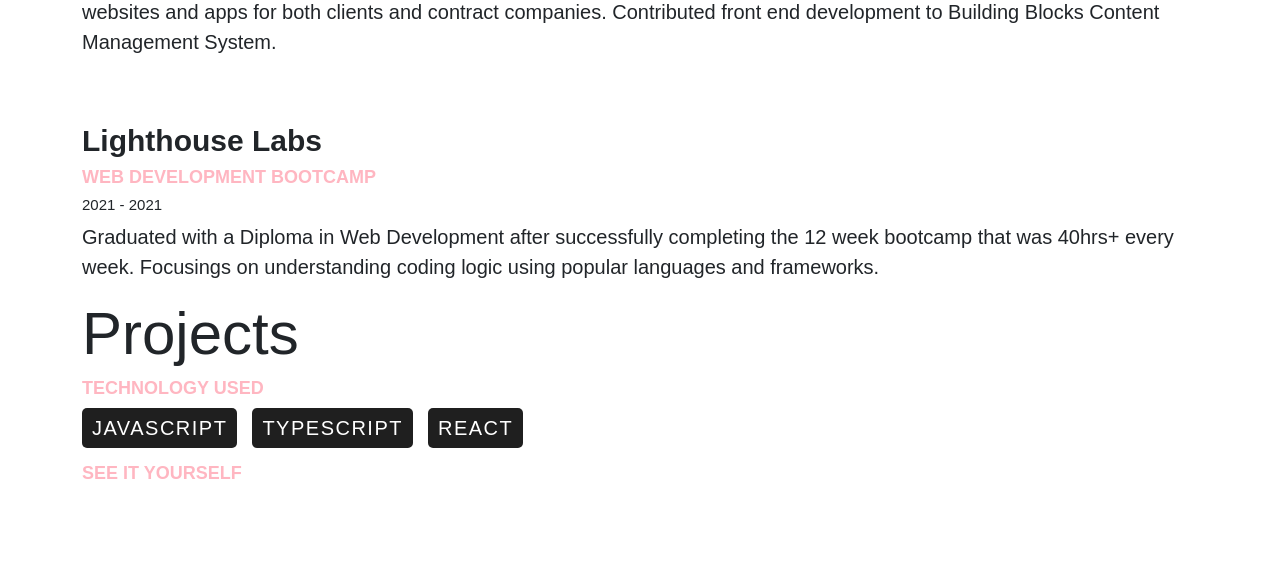
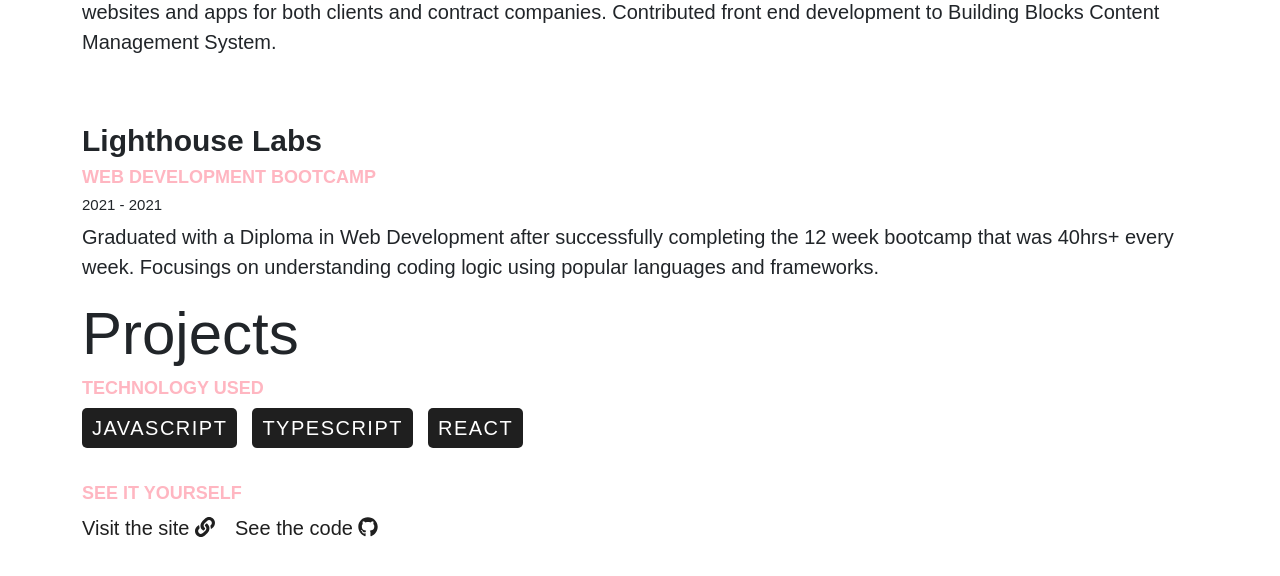
Before and after one commit to courtamos/courtamos-portfolio, a React (Create React App) app: page / in a window 1280 px wide. Shown: the part 1692-2268 px from the top of the page. Built offline with nearby package versions, Linux system fonts and the light colour scheme.

Commit message:
create link component for projects

```diff
--- a/package.json
+++ b/package.json
@@ -4,6 +4,7 @@
   "private": true,
   "dependencies": {
     "@fortawesome/fontawesome-svg-core": "^1.2.35",
+    "@fortawesome/free-brands-svg-icons": "^5.15.3",
     "@fortawesome/free-solid-svg-icons": "^5.15.3",
     "@fortawesome/react-fontawesome": "^0.1.14",
     "@testing-library/jest-dom": "^5.14.1",
--- /dev/null
+++ b/src/components/Project/Link.tsx
@@ -0,0 +1,30 @@
+import React from "react";
+import { FontAwesomeIcon } from "@fortawesome/react-fontawesome";
+import { faLink } from "@fortawesome/free-solid-svg-icons";
+import { faGithub } from "@fortawesome/free-brands-svg-icons";
+
+interface Props {
+  deployedLink: string;
+  githubLink: string;
+}
+
+export const Link: React.FC<Props> = ({ deployedLink, githubLink }) => {
+  return (
+    <>
+      <div className="deployed-link">
+        <a href={deployedLink} target="_blank" rel="noreferrer">
+          <p>
+            Visit the site <FontAwesomeIcon icon={faLink} size="1x" />
+          </p>
+        </a>
+      </div>
+      <div className="github-link">
+        <a href={githubLink} target="_blank" rel="noreferrer">
+          <p>
+            See the code <FontAwesomeIcon icon={faGithub} size="1x" />
+          </p>
+        </a>
+      </div>
+    </>
+  );
+};
--- a/src/components/Project/Project.tsx
+++ b/src/components/Project/Project.tsx
@@ -1,4 +1,5 @@
 import React from "react";
+import { Link } from "./Link";
 import { Technology } from "./Technology";
 
 export const Project = () => {
@@ -6,12 +7,18 @@
     <section>
       <h1>Projects</h1>
       <h3>Technology Used</h3>
-      <div className="tech-stack">
+      <div className="tech-stack" style={{ marginBottom: "20px" }}>
         <Technology techUsed="JavaScript" />
         <Technology techUsed="TypeScript" />
         <Technology techUsed="React" />
       </div>
       <h3>See it Yourself</h3>
+      <div className="links">
+        <Link
+          githubLink="https://github.com/courtamos"
+          deployedLink="https://github.com/courtamos"
+        />
+      </div>
     </section>
   );
 };
--- a/src/index.scss
+++ b/src/index.scss
@@ -48,3 +48,21 @@
     }
   }
 }
+
+.links {
+  display: flex;
+
+  .deployed-link,
+  .github-link {
+    margin-right: 20px;
+
+    a {
+      text-decoration: none;
+      color: #1f1f1f;
+
+      :hover {
+        color: lightpink;
+      }
+    }
+  }
+}
```
Also changed, not shown: 1 other file (tests, documents, lock files or other folders).
